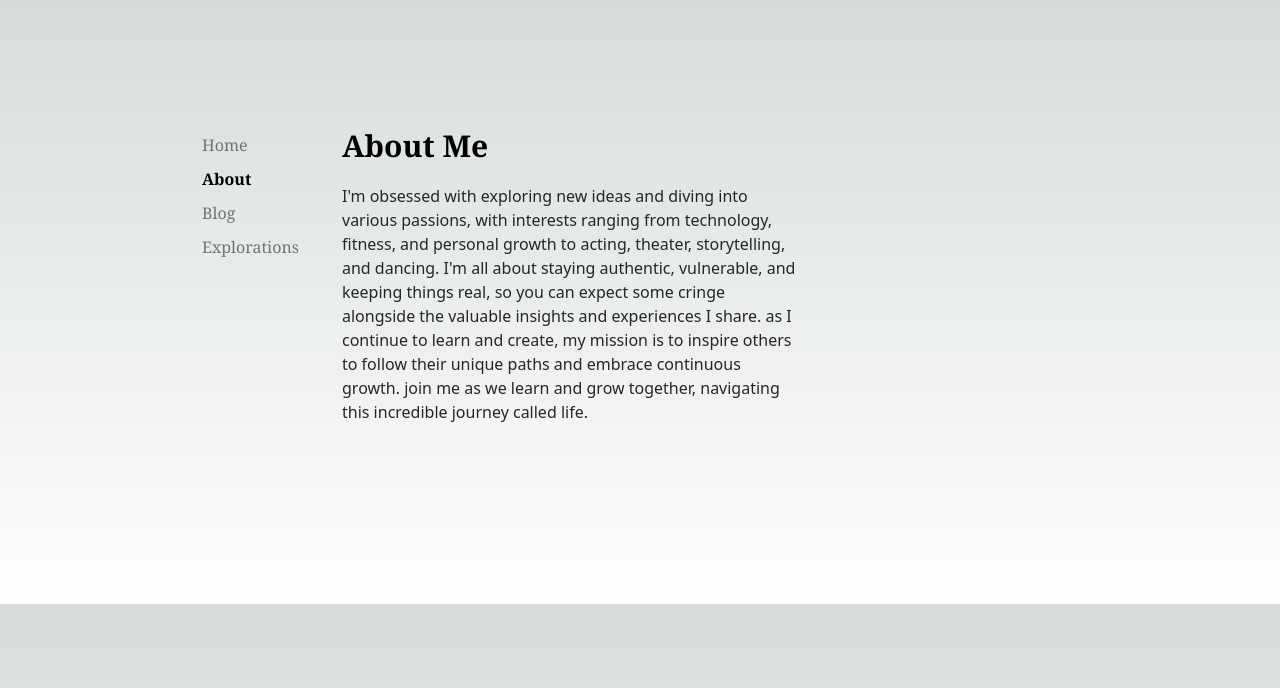
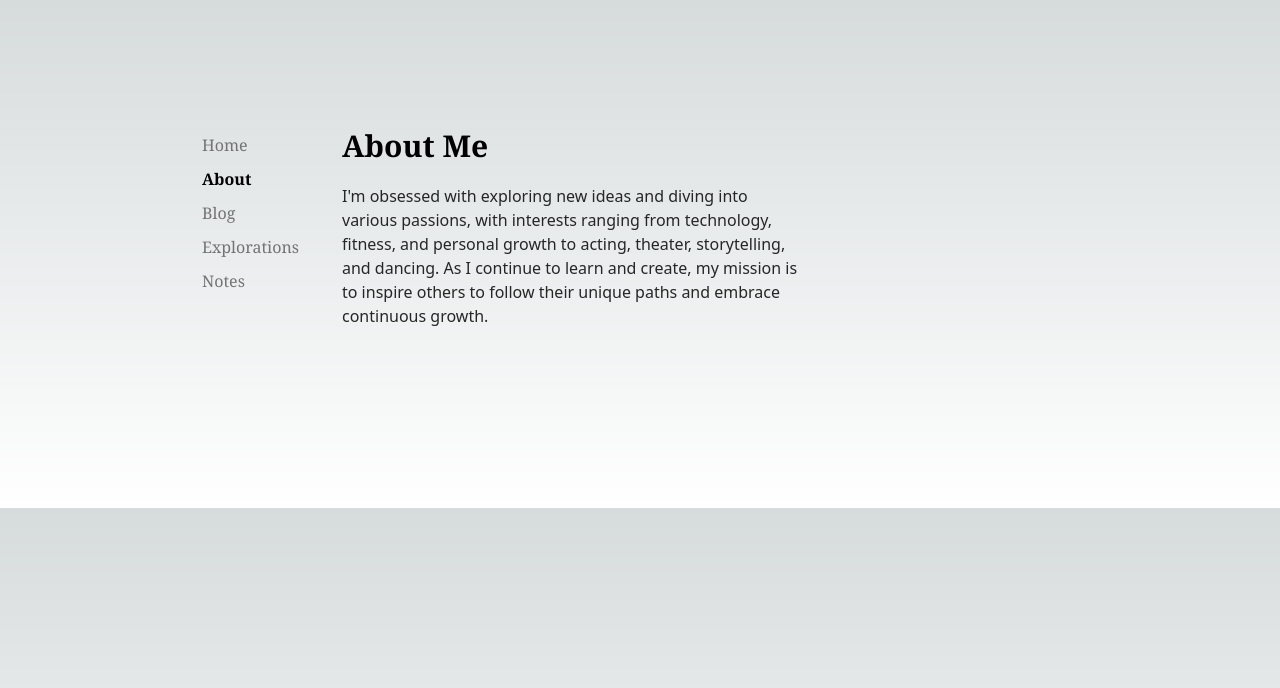
Before and after one commit to harshasomisetty/personal-website, a Next.js app: page /about in a window 1280 px wide. Shown: the top 688 px of the page. Built offline with nearby package versions, Linux system fonts and the light colour scheme.

Commit message:
Formatting bugs

```diff
--- a/package.json
+++ b/package.json
@@ -24,5 +24,8 @@
     "react-dom": "18.2.0",
     "tailwindcss": "3.3.1",
     "typescript": "5.0.4"
+  },
+  "devDependencies": {
+    "@types/carbon__icons-react": "^11.16.0"
   }
 }
--- a/src/app/about/page.tsx
+++ b/src/app/about/page.tsx
@@ -1,14 +1,11 @@
-export const bio = () => {
+const bio = () => {
   return (
     <>
-      I'm obsessed with exploring new ideas and diving into various passions,
-      with interests ranging from technology, fitness, and personal growth to
-      acting, theater, storytelling, and dancing. I'm all about staying
-      authentic, vulnerable, and keeping things real, so you can expect some
-      cringe alongside the valuable insights and experiences I share. as I
-      continue to learn and create, my mission is to inspire others to follow
-      their unique paths and embrace continuous growth. join me as we learn and
-      grow together, navigating this incredible journey called life.
+      I&apos;m obsessed with exploring new ideas and diving into various
+      passions, with interests ranging from technology, fitness, and personal
+      growth to acting, theater, storytelling, and dancing. As I continue to
+      learn and create, my mission is to inspire others to follow their unique
+      paths and embrace continuous growth.
     </>
   );
 };
--- a/src/app/components/Navbar.tsx
+++ b/src/app/components/Navbar.tsx
@@ -20,7 +20,9 @@ const navItems = {
   "/explorations": {
     name: "Explorations",
   },
-  "/notes": {},
+  "/notes": {
+    name: "Notes",
+  },
 };
 
 export default function Navbar() {
@@ -43,7 +45,7 @@ export default function Navbar() {
             {Object.entries(navItems).map(([path, { name }]) => {
               const isActive = path === pathname;
 
-              if (name === "notes") {
+              if (name === "Notes") {
                 return (
                   <a
                     key={path}
--- a/src/app/components/Socials.tsx
+++ b/src/app/components/Socials.tsx
@@ -22,23 +22,23 @@ interface PlatformInfo {
 
 const PLATFORMS: Record<Platform, PlatformInfo> = {
   [Platform.Github]: {
-    icon: <LogoGithub size={40} />,
+    icon: <LogoGithub size={32} />,
     linkText: "https://www.github.com/harshasomisetty",
   },
   [Platform.Linkedin]: {
-    icon: <LogoLinkedin size={40} />,
+    icon: <LogoLinkedin size={32} />,
     linkText: "https://www.linkedin.com/in/harshasomisetty",
   },
   [Platform.Twitter]: {
-    icon: <LogoTwitter size={40} />,
+    icon: <LogoTwitter size={32} />,
     linkText: "https://www.twitter.com/HarshaSomisetty",
   },
   [Platform.Instagram]: {
-    icon: <LogoInstagram size={40} />,
+    icon: <LogoInstagram size={32} />,
     linkText: "https://www.instagram.com/harshasomisetty",
   },
   [Platform.Youtube]: {
-    icon: <LogoYoutube size={40} />,
+    icon: <LogoYoutube size={32} />,
     linkText: "https://www.youtube.com/@harshasomisetty",
   },
 };
--- a/src/app/page.tsx
+++ b/src/app/page.tsx
@@ -9,7 +9,7 @@ const about = () => {
   return (
     <>
       Blending my skills in building and insatiable curiosity to unravel the
-      world's mysteries
+      world&apos;s mysteries
     </>
   );
 };
@@ -17,7 +17,7 @@ const aboutMore = () => {
   return (
     <>
       I build projects and document my progress, work as a software engineer @
-      Solana labs, and am a Rutgers '23 grad.
+      Solana labs, and am a Rutgers &apos;23 grad.
     </>
   );
 };
@@ -42,7 +42,7 @@ export default function Home() {
       <p className="hidden sm:flex my-5 max-w-[600px] text-neutral-800 dark:text-neutral-200">
         {aboutMore()}
       </p>
-      <ul className="hidden sm:flex flex flex-col md:flex-row mt-8 space-x-0 md:space-x-4 space-y-2 md:space-y-0 font-sm text-neutral-500 dark:text-neutral-400">
+      <ul className="hidden sm:flex flex-col md:flex-row mt-8 space-x-0 md:space-x-4 space-y-2 md:space-y-0 font-sm text-neutral-500 dark:text-neutral-400">
         <li>
           <a
             className="flex items-center hover:text-neutral-700 dark:hover:text-neutral-200 transition-all"
```
Also changed, not shown: 1 other file (tests, documents, lock files or other folders).
